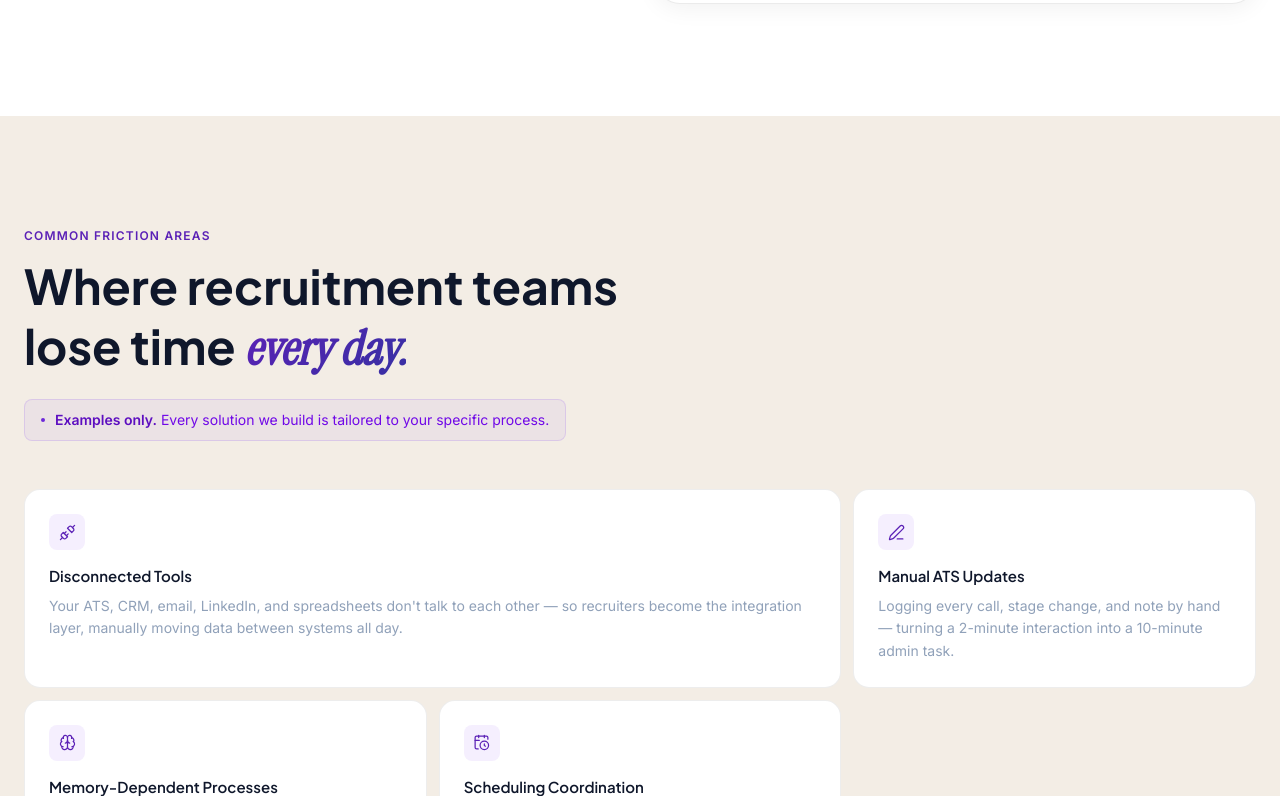
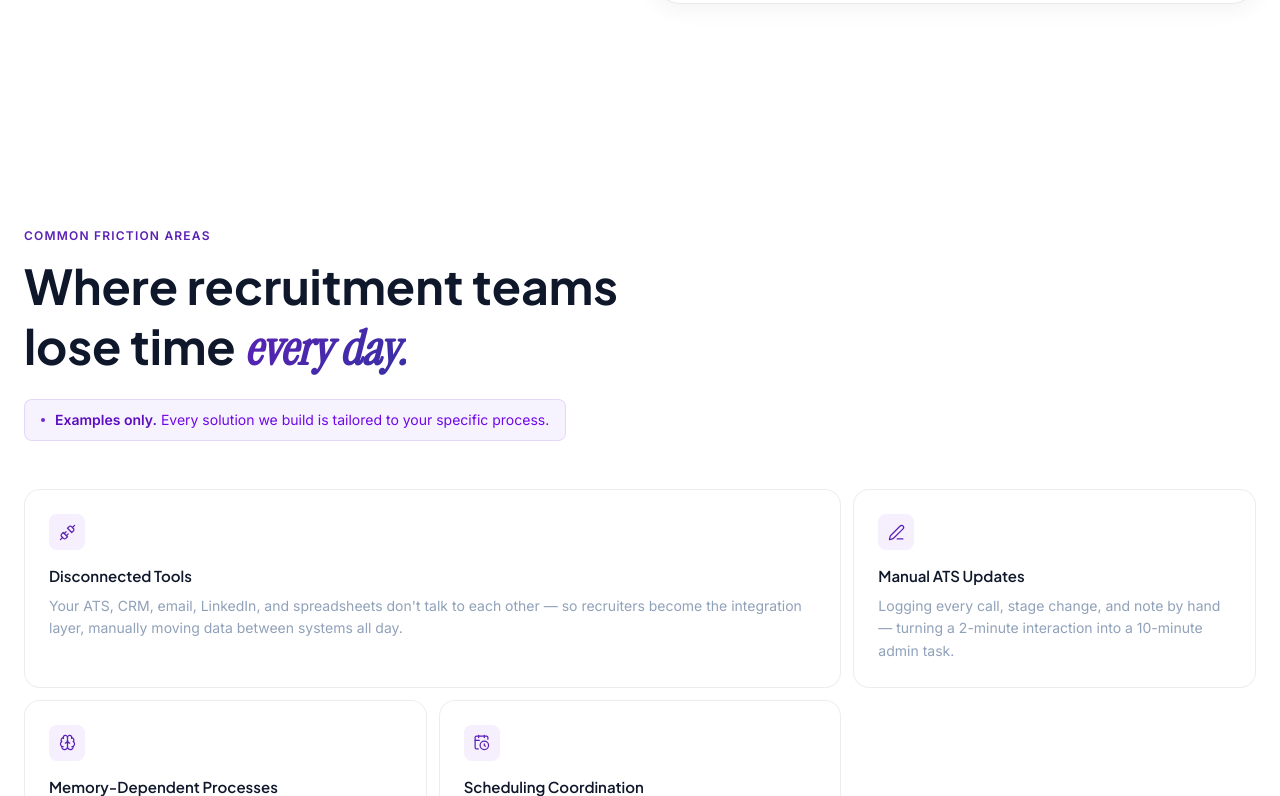
Before and after one commit to Anisabuilds/HireNove, a Next.js app: page /services in a window 1280 px wide. Shown: the part 1284-2080 px from the top of the page. Built offline with nearby package versions, Linux system fonts and the light colour scheme.

Commit message:
fix: change warm beige sections/cards to white

```diff
--- a/components/BentoFriction.tsx
+++ b/components/BentoFriction.tsx
@@ -57,7 +57,7 @@ export default function BentoFriction() {
   const inView = useInView(ref, { once: true, margin: "-80px" });
 
   return (
-    <section id="friction" className="py-28 bg-warm-section" ref={ref}>
+    <section id="friction" className="py-28 bg-white" ref={ref}>
       <div className="max-w-7xl mx-auto px-6">
         {/* Header */}
         <motion.div
--- a/components/WhyHireNove.tsx
+++ b/components/WhyHireNove.tsx
@@ -56,7 +56,7 @@ export default function WhyHireNove() {
             transition={{ duration: 0.7, delay: 0.15 }}
           >
             <div
-              className="rounded-3xl p-8 bg-slate-50"
+              className="rounded-3xl p-8 bg-white"
               style={{ border: "1px solid rgba(0,0,0,0.07)" }}
             >
               <p className="text-xs font-semibold text-violet-600 uppercase tracking-widest mb-7">What changes for your team</p>
```
